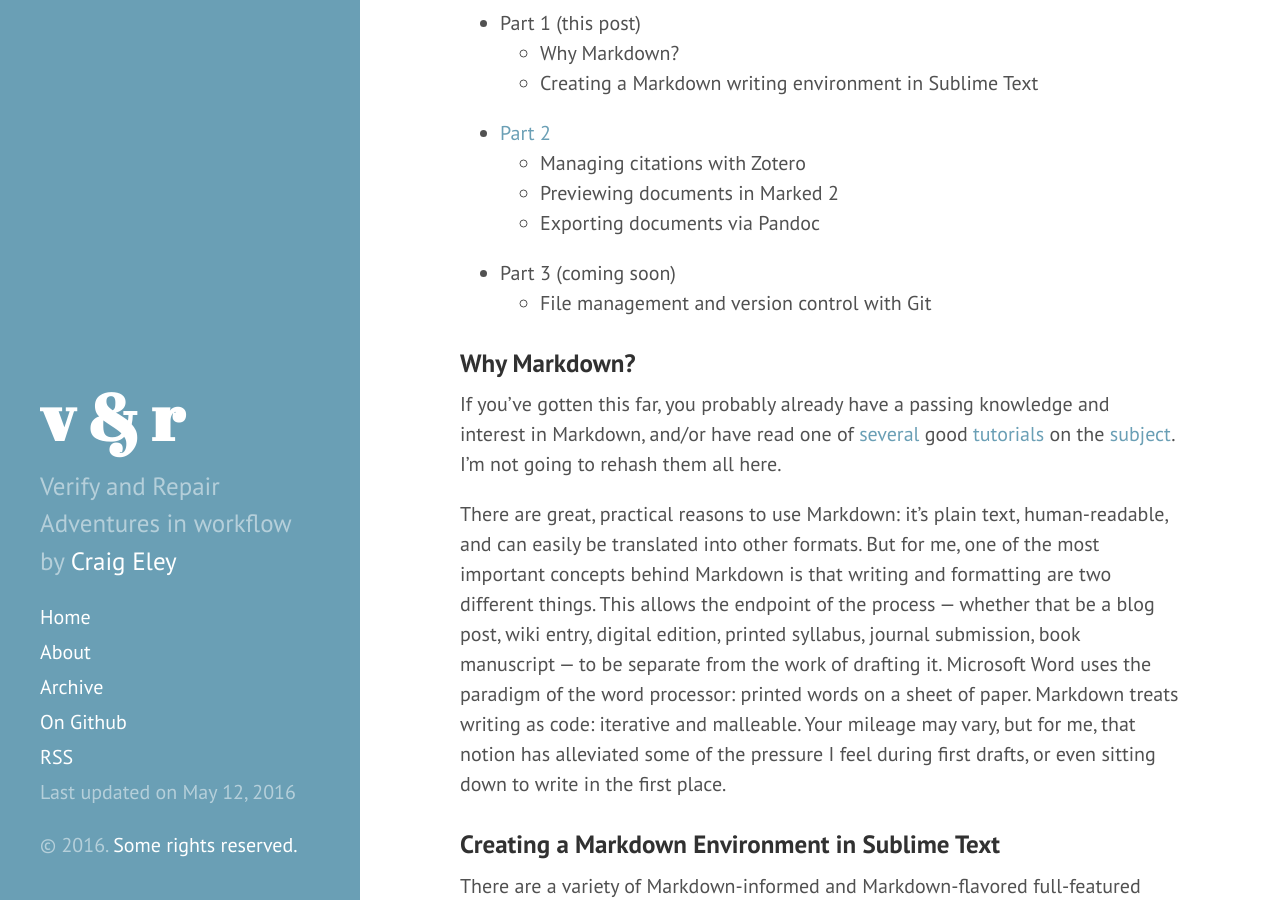
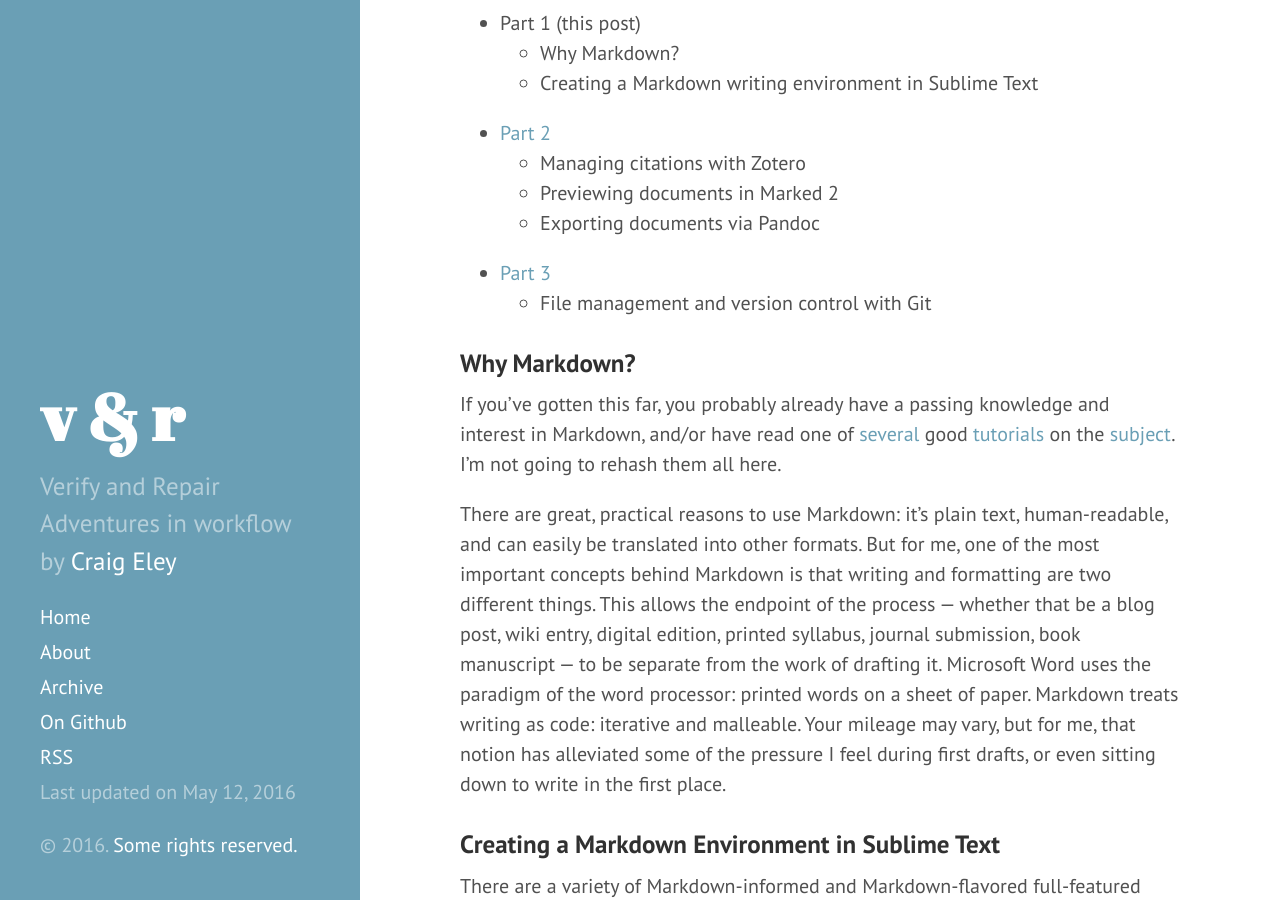
Before and after one commit to craigeley/verifyandrepair, a Jekyll site: the page built from _posts/2016-04-11-writing-workflow-2016-markdown-environment.md, in a window 1280 px wide and 900 px high, scrolled down 552 px. Built offline with Jekyll 4.4.1, drawn with Linux system fonts in a browser that asks for light colours; comment, search, counter and statistics services are not loaded.

Commit message:
added link to writing workflow post 1

```diff
--- a/_posts/2016-04-11-writing-workflow-2016-markdown-environment.md
+++ b/_posts/2016-04-11-writing-workflow-2016-markdown-environment.md
@@ -18,7 +18,7 @@ Here is a general outline of where we're going:
     + Managing citations with Zotero
     + Previewing documents in Marked 2
     + Exporting documents via Pandoc
-- Part 3 (coming soon)
+- [Part 3](http://verifyandrepair.com/05-12-2016/file-management-version-control/)
     + File management and version control with Git
 
 ### Why Markdown?
```
